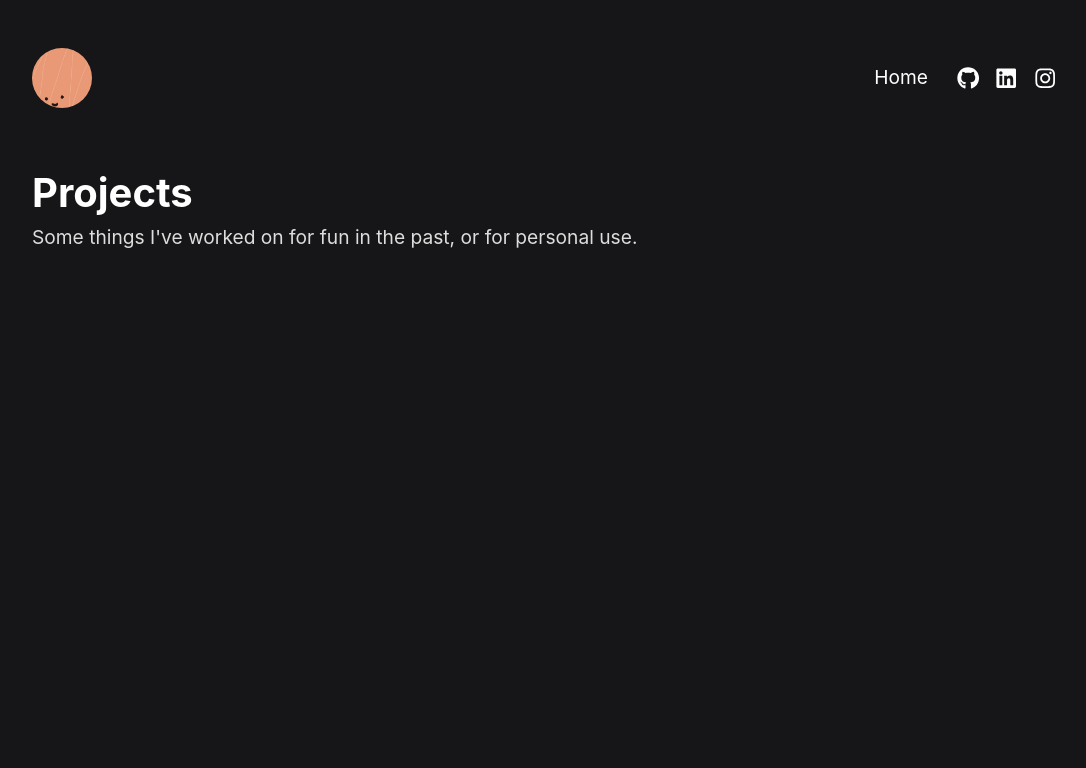
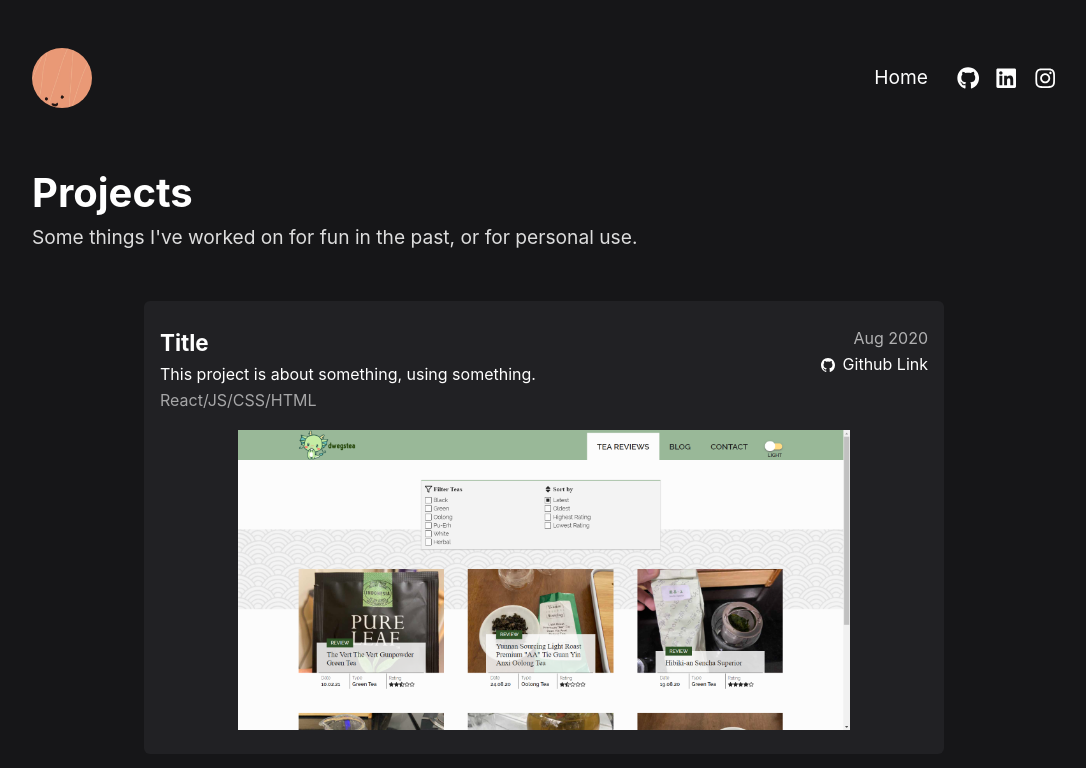
Before and after one commit to dweggyness/portfolio2021, a Next.js app: page /projects in a window 1280 px wide. Shown: the top 768 px of the page, without its empty margins (96-1182 px from the left). Built offline with nearby package versions, Linux system fonts and the light colour scheme.

Commit message:
work on projects page n projects component

```diff
--- /dev/null
+++ b/components/ProjectComponent.js
@@ -0,0 +1,54 @@
+import React from 'react';
+import PropTypes from 'prop-types';
+import Image from 'next/image';
+import { IoToday, IoLogoGithub } from 'react-icons/io5';
+import styles from '../styles/components/ProjectComponent.module.css';
+import Dwegstea from '../public/projects/dwegstea.png';
+
+export default function ProjectComponent(props) {
+  const { img, title = 'Title', link = 'www.google.com', githubLink = 'd' } = props;
+  const description = "This project is about something, using something."
+  const techStackText = 'React/JS/CSS/HTML';
+  const date = 'Aug 2020';
+  return (
+    <section className={`flexCol ${styles.container}`}>
+      <div className={'flex'}>
+        <div className={`flexCol ${styles.descriptionContainerLeft}`}>
+          <div style={{ position: 'relative' }}>
+            <a className={styles.hoverAnim} href={link} target='_blank' rel='noreferrer'>
+              <h3 className={styles.title}>{title}</h3>
+            </a>
+          </div>
+          <p className={styles.description}>{description}</p>
+          <p className={styles.techStackText}>{techStackText}</p>
+        </div>
+        <div className={`flexCol ${styles.descriptionContainerRight}`}>
+          <div className={'flex alignCenter'}>
+            <p style={{ color: 'rgba(255, 255, 255, 0.65)' }}>{date}</p>
+          </div>
+          <div className={'flex alignCenter'}>
+            <div style={{ position: 'relative' }}>
+              <a className={`flex alignCenter ${styles.hoverAnim}`} href={githubLink} target='_blank' rel='noreferrer'>
+                <IoLogoGithub style={{ marginTop: '1px' }} />
+                <div style={{ marginLeft: '0.4em' }} />
+                <p>Github Link</p>
+              </a>
+            </div>
+          </div>
+        </div>
+      </div>
+      <div style={{ marginTop: '1em' }} />
+      <div className={styles.projectImage}>
+        <Image
+          src={Dwegstea}
+          alt='project image'
+          layout='fill'
+          objectFit='contain'
+        />
+      </div>
+    </section>
+  );
+}
+
+ProjectComponent.propTypes = {
+};
--- a/components/index.js
+++ b/components/index.js
@@ -4,3 +4,4 @@ export { default as Button } from './Button';
 export { default as Header } from './Header';
 export { default as ExperienceComponent } from './ExperienceComponent';
 export { default as SkillsGroupComponent } from './SkillsGroupComponent';
+export { default as ProjectComponent } from './ProjectComponent';
--- a/pages/projects.js
+++ b/pages/projects.js
@@ -1,5 +1,5 @@
 import React from 'react';
-import { Header } from '../components';
+import { Header, ProjectComponent } from '../components';
 import styles from '../styles/pages/ProjectPage.module.css';
 
 export default function Projects() {
@@ -12,6 +12,10 @@ export default function Projects() {
           Some things I've worked on for fun in the past, or for personal use.
         </p>
       </section>
+      <div style={{ marginTop: '3em' }} />
+      <section className={styles.projectContainer}>
+        <ProjectComponent />
+      </section>
     </div>
   );
 }
--- /dev/null
+++ b/styles/components/ProjectComponent.module.css
@@ -0,0 +1,57 @@
+.container {
+  position: relative;
+  max-width: 800px;
+  width: 100%;
+  min-width: 400px;
+  margin: 0 auto;
+  background-color: inherit;
+
+  backdrop-filter: brightness(1.5);
+  border-radius: 6px;
+  padding: 1.5em 1em;
+}
+
+
+.title {
+  font-size: 1.4em;
+}
+
+.description {
+}
+
+.techStackText {
+  opacity: 60%;
+}
+
+.hoverAnim::after {
+  content:'';
+  position: absolute;
+  display: inline-block;
+  width: 0;
+  height: 1px;
+  left: 0;
+  bottom: 0.1em;
+  background-color: white;
+}
+
+.hoverAnim:hover::after, .title:active::after {
+  width: 100%;
+  transition: 0.2s ease;
+}
+
+.projectImage {
+  position: relative;
+  display: inline-block;
+  height: 300px;
+}
+
+
+.descriptionContainerLeft {
+  flex-shrink: 1;
+}
+
+.descriptionContainerRight {
+  align-items: flex-end;
+  flex-grow: 1;
+  flex-shrink: 0;
+}
--- a/styles/pages/ProjectPage.module.css
+++ b/styles/pages/ProjectPage.module.css
@@ -4,6 +4,12 @@
 
   width: 80%;
   margin: auto;
+}
+
+.projectContainer {
+  display: flex;
+  flex-direction: column;
+  align-items: center;
 }
 
 .contentTitle {
```
Also changed, not shown: public/projects/dwegstea.png (added).
